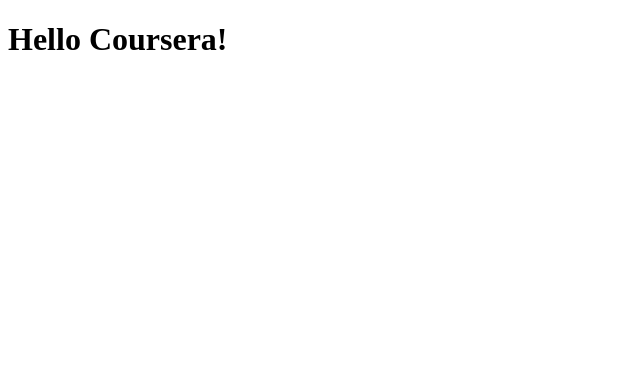
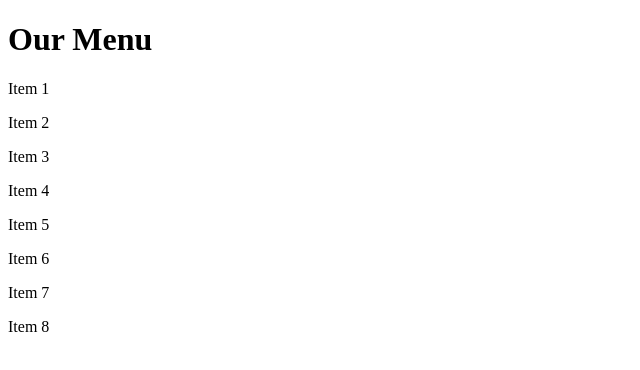
Before and after one commit to Shadow1363/module2-solution, a plain HTML site: page site/index.html in a window 1280 px wide. Shown: the whole page, without its empty margins (0-640 px from the left). Drawn offline with Linux system fonts and the light colour scheme.

Commit message:
stylesheet

```diff
--- a/site/index.html
+++ b/site/index.html
@@ -3,9 +3,23 @@
 <head>
 	<meta charset="utf-8">
 	<meta name="viewport" content="width=device-width, initial-scale=1">
-	<title>Hello Coursera!</title>
+	<title>Our Menu</title>
+<link rel="stylesheet" href="style.css">
 </head>
 <body>
-<h1>Hello Coursera!</h1>
+
+<h1>Our Menu</h1>
+
+<div class="row">
+  <div class="col-lg-3 col-md-6"><p>Item 1</p></div>
+  <div class="col-lg-3 col-md-6"><p>Item 2</p></div>
+  <div class="col-lg-3 col-md-6"><p>Item 3</p></div>
+  <div class="col-lg-3 col-md-6"><p>Item 4</p></div>
+  <div class="col-lg-3 col-md-6"><p>Item 5</p></div>
+  <div class="col-lg-3 col-md-6"><p>Item 6</p></div>
+  <div class="col-lg-3 col-md-6"><p>Item 7</p></div>
+  <div class="col-lg-3 col-md-6"><p>Item 8</p></div>
+</div>
+
 </body>
 </html>
--- /dev/null
+++ b/site/style.css
@@ -0,0 +1 @@
+er
```
